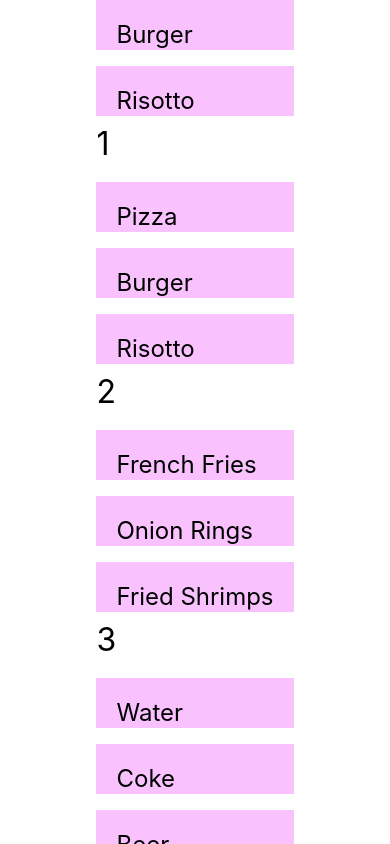
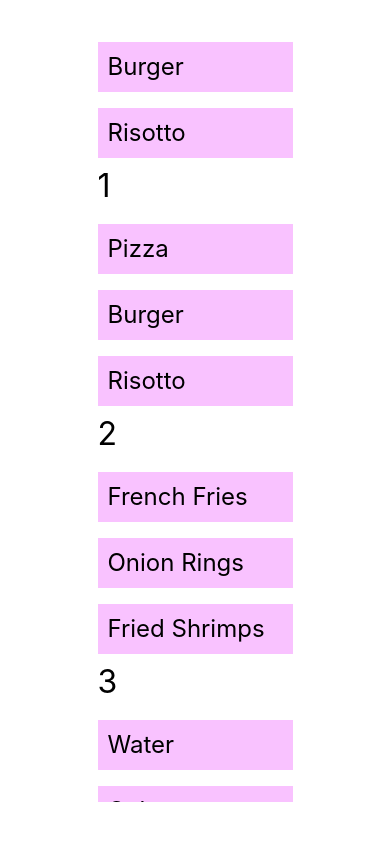
Before and after one commit to muneeb-gigalabs/customized-sectionlist, a React Native app: screen / in a window 390 px wide. Built offline with nearby package versions, Linux system fonts and the light colour scheme.

Commit message:
styling for web

```diff
--- a/src/components/SectionList/index.js
+++ b/src/components/SectionList/index.js
@@ -5,6 +5,7 @@ import {
   View,
   SafeAreaView,
   SectionList,
+  Platform
 } from 'react-native';
 import Constants from 'expo-constants';
 import _ from 'lodash';
@@ -22,7 +23,7 @@ const ITEM_HEIGHT = 50;
 
 const SectionListComponent = () => {
   const [previousPageNo, setPreviousPageNo] = useState(1);
-  const [bottomPageNo, setBottomPageNo] = useState(1);
+  const [nextPageNo, setNextPageNo] = useState(1);
   const [nextMore, setNextMore] = useState(true);
   const [previousMore, setPreviousMore] = useState(true);
   const [data, setData] = useState([]);
@@ -43,11 +44,11 @@ const SectionListComponent = () => {
       data.length === 10 ||
       (prevState && prevState.data && prevState.data.title !== data[0].title)
     )
-      scrollToSection();
+    scrollToSection();
   }, [data]);
 
   useEffect(() => {
-    let nextResult = getData(bottomPageNo, 5);
+    let nextResult = getData(nextPageNo, 5);
     let previousResult = previousData(previousPageNo, 5);
     let finalData = [...data];
     if (nextResult.data && nextResult.data.length) {
@@ -60,15 +61,15 @@ const SectionListComponent = () => {
     setPreviousMore(previousResult.hasMore);
     setNextMore(nextResult.hasMore);
     setPreviousPageNo(previousPageNo + 1);
-    setBottomPageNo(bottomPageNo + 1);
+    setNextPageNo(nextPageNo + 1);
   }, []);
 
   const onEndReached = () => {
     if (nextMore) {
-      let result = getData(bottomPageNo, 5);
+      let result = getData(nextPageNo, 5);
       setData([...data, ...result.data]);
       setNextMore(result.hasMore);
-      setBottomPageNo(bottomPageNo + 1);
+      setNextPageNo(nextPageNo + 1);
     }
   };
 
@@ -123,7 +124,7 @@ const SectionListComponent = () => {
   });
 
   return (
-    <SafeAreaView style={styles.container}>
+    <SafeAreaView style={Platform.OS === 'web' ? styles.webContainer : styles.container}>
       <SectionList
         ref={sectionListRef}
         sections={data}
@@ -132,9 +133,11 @@ const SectionListComponent = () => {
         renderSectionHeader={({ section: { title } }) => (
           <Text style={styles.header}>{title}</Text>
         )}
-        onEndReached={() => onEndReached()}
-        onEndReachedThreshold={0.1}
+        initialNumToRender={3}
+        onEndReached={onEndReached}
+        onEndReachedThreshold={0.5}
         onViewableItemsChanged={(change) => onViewableItemsChanged(change)}
+        onScrollToIndexFailed={()=>{}}
         getItemLayout={getItemLayout}
       />
     </SafeAreaView>
@@ -144,15 +147,19 @@ const SectionListComponent = () => {
 export default SectionListComponent;
 
 const styles = StyleSheet.create({
+  webContainer: {
+    height: '90vh',
+    width: '50%'
+  },
   container: {
     flex: 1,
     marginTop: Constants.statusBarHeight,
-    marginHorizontal: 16,
+    width: '80%'
   },
   item: {
     height: ITEM_HEIGHT,
     backgroundColor: '#f9c2ff',
-    padding: 20,
+    padding: 10,
     marginVertical: 8,
   },
   header: {
```
